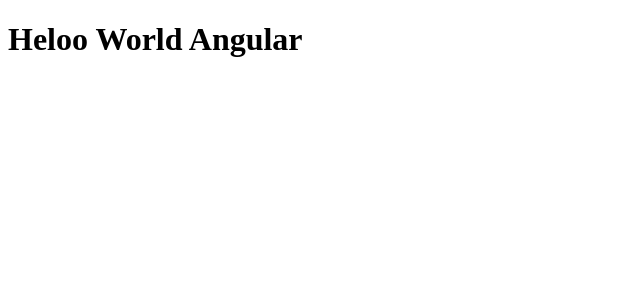
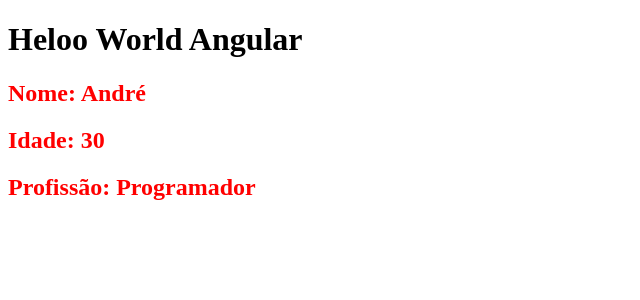
Before and after one commit to andre010101/Angular-13, an Angular app in the folder curso-angular/: page / in a window 1280 px wide. Shown: the top 300 px of the page, without its empty margins (0-640 px from the left). Built offline with nearby package versions, Linux system fonts and the light colour scheme.

Commit message:
Interpolação angular

```diff
--- a/curso-angular/src/app/app.component.html
+++ b/curso-angular/src/app/app.component.html
@@ -1 +1,2 @@
 <h1>Heloo World Angular</h1>
+<app-first-component></app-first-component>
--- a/curso-angular/src/app/components/first-component/first-component.component.css
+++ b/curso-angular/src/app/components/first-component/first-component.component.css
@@ -0,0 +1,3 @@
+h2{
+    color: red;
+}
--- a/curso-angular/src/app/components/first-component/first-component.component.html
+++ b/curso-angular/src/app/components/first-component/first-component.component.html
@@ -1 +1,3 @@
-<p>first-component works!</p>
+<h2>Nome: {{ name }}</h2>
+<h2>Idade: {{ age }}</h2>
+<h2>Profissão: {{ job }}</h2>
--- a/curso-angular/src/app/components/first-component/first-component.component.ts
+++ b/curso-angular/src/app/components/first-component/first-component.component.ts
@@ -1,10 +1,17 @@
-import { Component } from '@angular/core';
+import { Component, OnInit } from '@angular/core';
 
 @Component({
   selector: 'app-first-component',
   templateUrl: './first-component.component.html',
   styleUrls: ['./first-component.component.css']
 })
-export class FirstComponentComponent {
+export class FirstComponentComponent implements OnInit {
+  name: string = "André";
+  age: number = 30;
+  job = 'Programador';
 
+  constructor() { }
+  ngOnInit(): void {
+
+  }
 }
```
